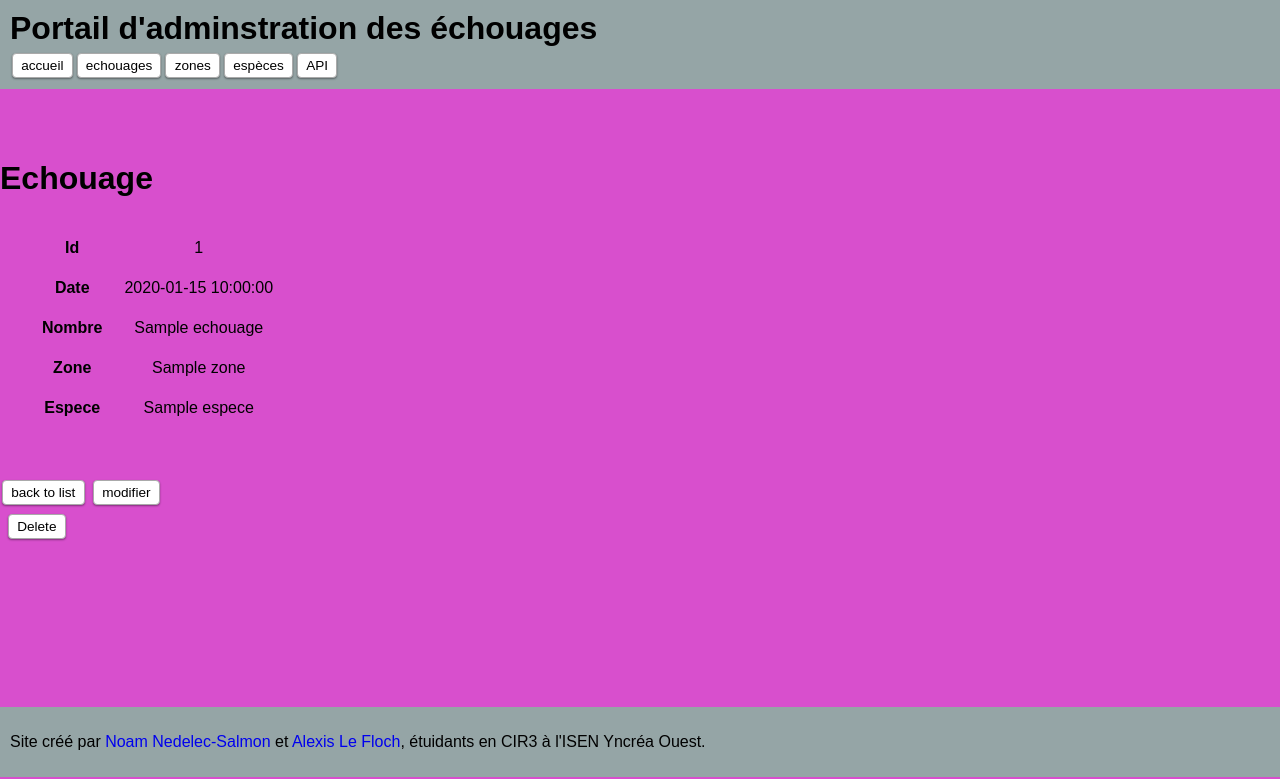
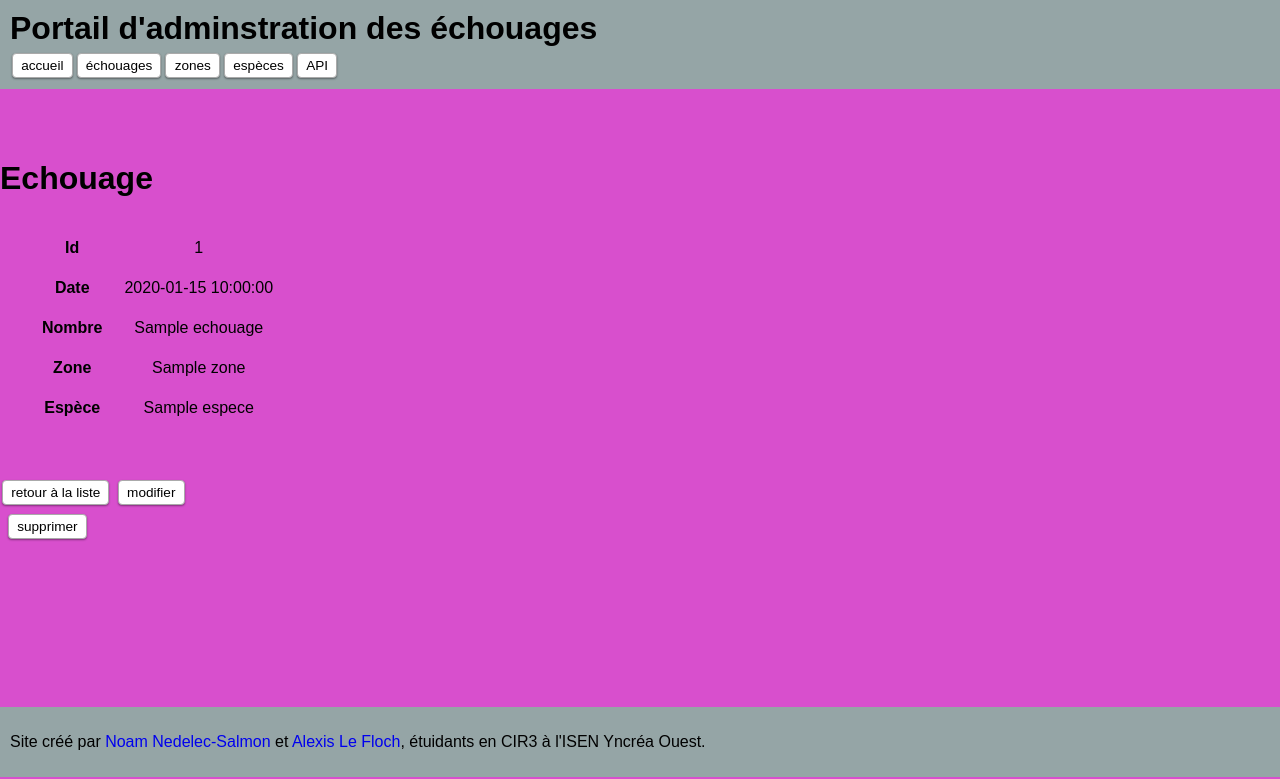
Before and after one commit to Alexis-LF/projet_framework_cir3, a Symfony app: template back/projet_cir3_symf/templates/echouage/show.html.twig in a window 1280 px wide. Shown: the top 779 px of the page. Run offline with Twig, Linux system fonts and the light colour scheme; the template is opened without the code that fills it: most values are stand-ins (such as "Sample title", 1, 10 or a date in 2020); some libraries are stand-ins or nearby versions.

Commit message:
en français avec accents

```diff
--- a/back/projet_cir3_symf/templates/base.html.twig
+++ b/back/projet_cir3_symf/templates/base.html.twig
@@ -23,7 +23,7 @@
                     <a href="{{ path('accueil_index') }}">accueil</a>
                 </li>
                 <li>
-                    <a href="{{ path('echouage_index') }}">echouages</a>
+                    <a href="{{ path('echouage_index') }}">échouages</a>
                 </li>
                 <li>
                     <a href="{{ path('zone_index') }}">zones</a>
--- a/back/projet_cir3_symf/templates/echouage/_delete_form.html.twig
+++ b/back/projet_cir3_symf/templates/echouage/_delete_form.html.twig
@@ -1,4 +1,4 @@
 <form method="post" action="{{ path('echouage_delete', {'id': echouage.id}) }}" onsubmit="return confirm('Are you sure you want to delete this item?');">
     <input type="hidden" name="_token" value="{{ csrf_token('delete' ~ echouage.id) }}">
-    <button class="btn">Delete</button>
+    <button class="btn">supprimer</button>
 </form>
--- a/back/projet_cir3_symf/templates/echouage/new.html.twig
+++ b/back/projet_cir3_symf/templates/echouage/new.html.twig
@@ -7,5 +7,5 @@
 
     {{ include('echouage/_form.html.twig') }}
 
-    <a href="{{ path('echouage_index') }}">back to list</a>
+    <a href="{{ path('echouage_index') }}">retour à la liste</a>
 {% endblock %}
--- a/back/projet_cir3_symf/templates/echouage/show.html.twig
+++ b/back/projet_cir3_symf/templates/echouage/show.html.twig
@@ -24,12 +24,12 @@
                 <td>{{ echouage.Zone.zone }}</td>
             </tr>
             <tr title="id de {{ echouage.Espece.espece }} = {{ echouage.Espece.id }}">
-                <th>Espece</th>
+                <th>Espèce</th>
                 <td>{{ echouage.Espece.espece }}</td>
             </tr>
         </tbody>
     </table></div>
-    <a href="{{ path('echouage_index') }}">back to list</a>
+    <a href="{{ path('echouage_index') }}">retour à la liste</a>
 
     <a href="{{ path('echouage_edit', {'id': echouage.id}) }}">modifier</a>
 
--- a/back/projet_cir3_symf/templates/espece/_delete_form.html.twig
+++ b/back/projet_cir3_symf/templates/espece/_delete_form.html.twig
@@ -1,4 +1,4 @@
 <form method="post" action="{{ path('espece_delete', {'id': espece.id}) }}" onsubmit="return confirm('Are you sure you want to delete this item?');">
     <input type="hidden" name="_token" value="{{ csrf_token('delete' ~ espece.id) }}">
-    <button class="btn">Delete</button>
+    <button class="btn">supprimer</button>
 </form>
--- a/back/projet_cir3_symf/templates/espece/index.html.twig
+++ b/back/projet_cir3_symf/templates/espece/index.html.twig
@@ -9,7 +9,7 @@
         <thead>
             <tr>
                 <th>Id</th>
-                <th>Espece</th>
+                <th>Espèce</th>
                 <th>actions</th>
             </tr>
         </thead>
--- a/back/projet_cir3_symf/templates/espece/new.html.twig
+++ b/back/projet_cir3_symf/templates/espece/new.html.twig
@@ -7,5 +7,5 @@
 
     {{ include('espece/_form.html.twig') }}
 
-    <a href="{{ path('espece_index') }}">back to list</a>
+    <a href="{{ path('espece_index') }}">retour à la liste</a>
 {% endblock %}
--- a/back/projet_cir3_symf/templates/espece/show.html.twig
+++ b/back/projet_cir3_symf/templates/espece/show.html.twig
@@ -3,7 +3,7 @@
 {% block title %}Espece{% endblock %}
 
 {% block body %}
-    <h1>Espece</h1>
+    <h1>Espèce</h1>
 
     <div class="table"><table>
         <tbody>
@@ -12,13 +12,13 @@
                 <td>{{ espece.id }}</td>
             </tr>
             <tr>
-                <th>Espece</th>
+                <th>Espèce</th>
                 <td>{{ espece.espece }}</td>
             </tr>
         </tbody>
     </table></div>
 
-    <a href="{{ path('espece_index') }}">back to list</a>
+    <a href="{{ path('espece_index') }}">retour à la liste</a>
 
     <a href="{{ path('espece_edit', {'id': espece.id}) }}">modifier</a>
 
--- a/back/projet_cir3_symf/templates/zone/_delete_form.html.twig
+++ b/back/projet_cir3_symf/templates/zone/_delete_form.html.twig
@@ -1,4 +1,4 @@
 <form method="post" action="{{ path('zone_delete', {'id': zone.id}) }}" onsubmit="return confirm('Are you sure you want to delete this item?');">
     <input type="hidden" name="_token" value="{{ csrf_token('delete' ~ zone.id) }}">
-    <button class="btn">Delete</button>
+    <button class="btn">supprimer</button>
 </form>
--- a/back/projet_cir3_symf/templates/zone/new.html.twig
+++ b/back/projet_cir3_symf/templates/zone/new.html.twig
@@ -7,5 +7,5 @@
 
     {{ include('zone/_form.html.twig') }}
 
-    <a href="{{ path('zone_index') }}">back to list</a>
+    <a href="{{ path('zone_index') }}">retour à la liste</a>
 {% endblock %}
--- a/back/projet_cir3_symf/templates/zone/show.html.twig
+++ b/back/projet_cir3_symf/templates/zone/show.html.twig
@@ -18,7 +18,7 @@
         </tbody>
     </table></div>
 
-    <a href="{{ path('zone_index') }}">back to list</a>
+    <a href="{{ path('zone_index') }}">retour à la liste</a>
 
     <a href="{{ path('zone_edit', {'id': zone.id}) }}">modifier</a>
 
```
Also changed, not shown: back/projet_cir3_symf/templates/echouage/edit.html.twig (+4 -4 lines), back/projet_cir3_symf/templates/espece/edit.html.twig (+4 -4 lines), back/projet_cir3_symf/templates/zone/edit.html.twig (+4 -4 lines).
